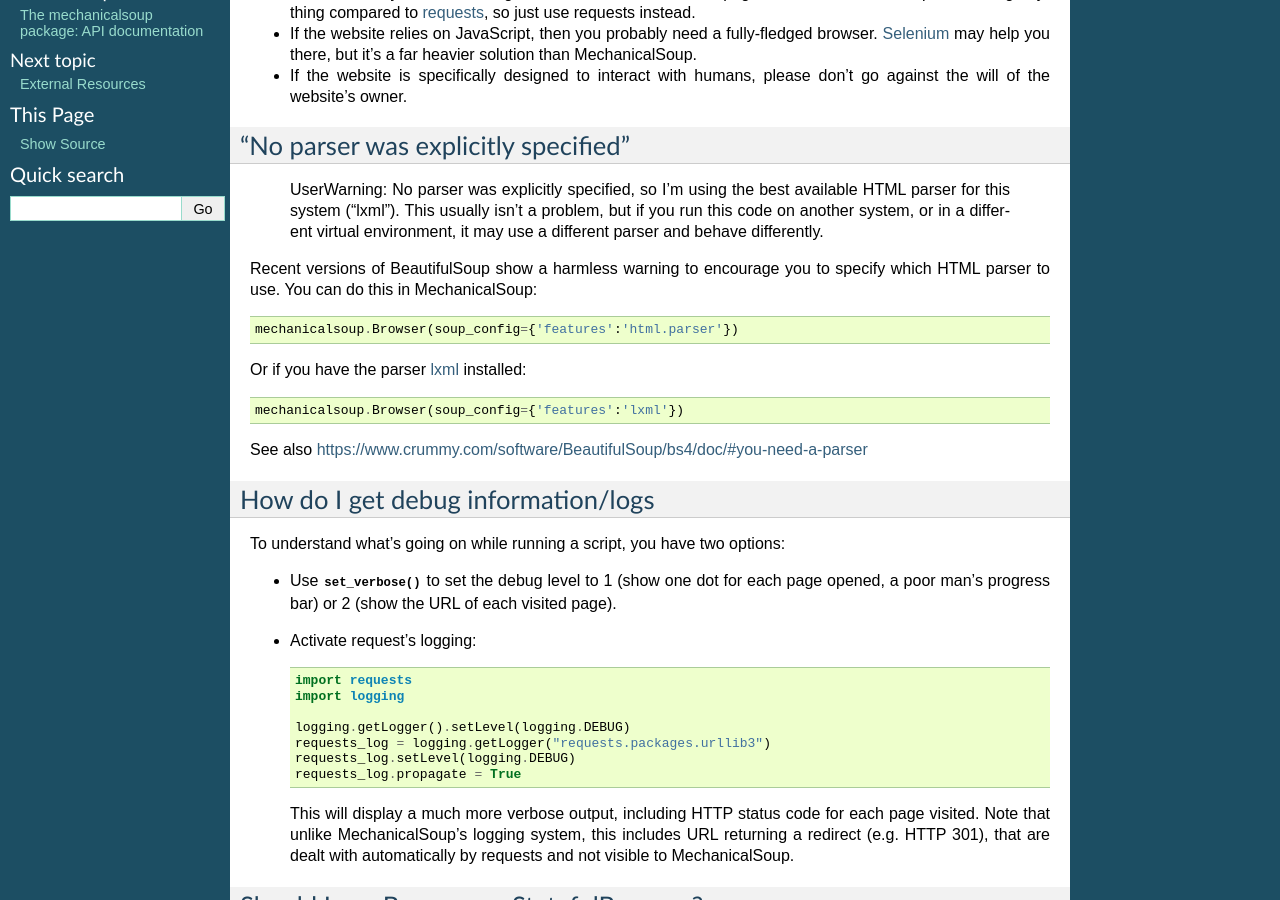
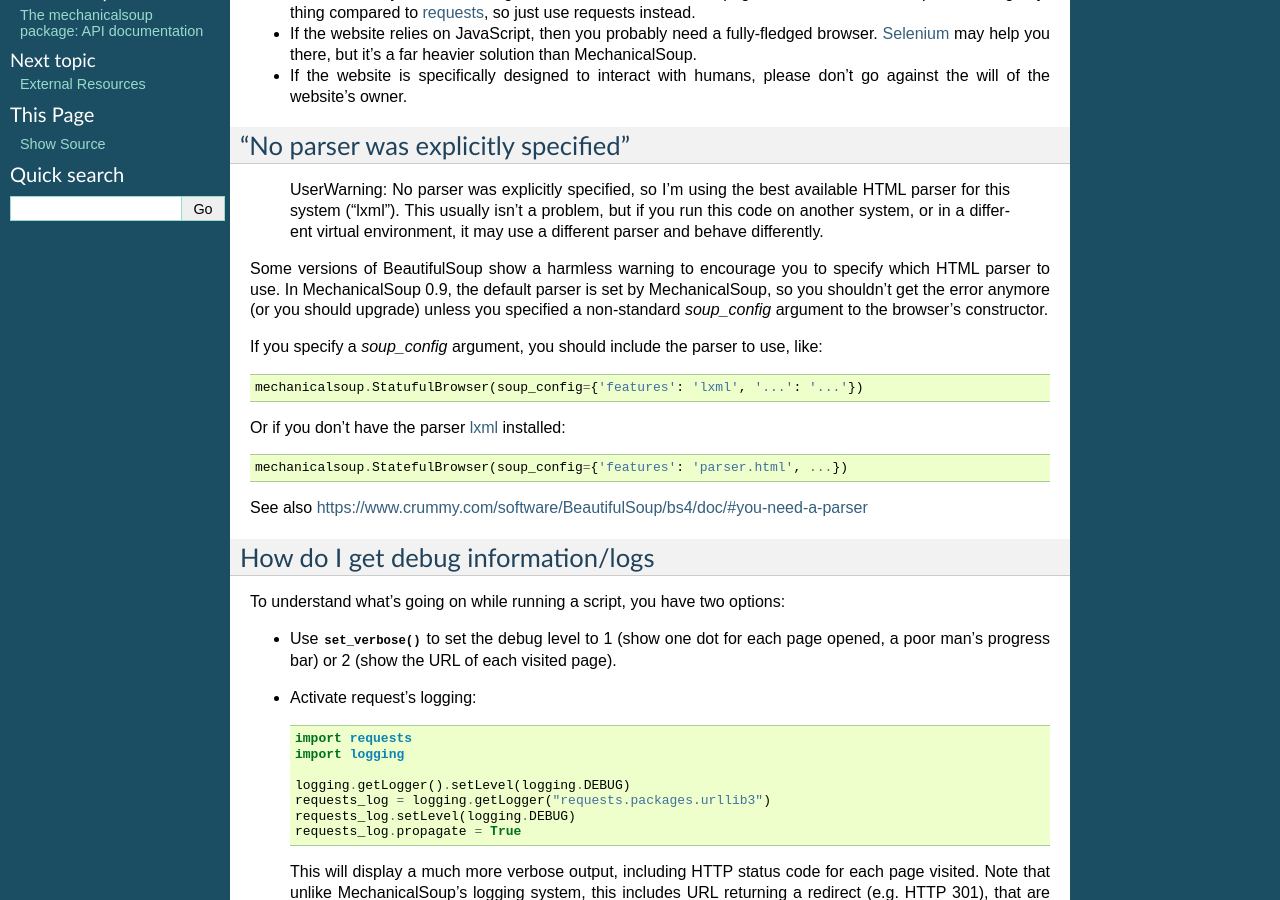
Before and after one commit to MechanicalSoup/MechanicalSoup, a Sphinx documentation site: the page built from docs/faq.rst, in a window 1280 px wide and 900 px high, scrolled down 360 px. Built offline with Sphinx 7.4.7, drawn with Linux system fonts in a browser that asks for light colours.

Commit message:
FAQ: "no parser specified" warning shouldn't happen
We now provide a default parser. It's still possible to get the warning,
but in different conditions.

```diff
--- a/docs/faq.rst
+++ b/docs/faq.rst
@@ -38,16 +38,21 @@ like:
     different virtual environment, it may use a different parser and
     behave differently.
 
-Recent versions of BeautifulSoup show a harmless warning to encourage
-you to specify which HTML parser to use. You can do this in
-MechanicalSoup::
+Some versions of BeautifulSoup show a harmless warning to encourage
+you to specify which HTML parser to use. In MechanicalSoup 0.9, the
+default parser is set by MechanicalSoup, so you shouldn't get the
+error anymore (or you should upgrade) unless you specified a
+non-standard `soup_config` argument to the browser's constructor.
 
-    mechanicalsoup.Browser(soup_config={'features':'html.parser'})
+If you specify a `soup_config` argument, you should include the parser
+to use, like::
 
-Or if you have the parser `lxml <http://lxml.de/installation.html>`__
-installed::
+    mechanicalsoup.StatufulBrowser(soup_config={'features': 'lxml', '...': '...'})
 
-    mechanicalsoup.Browser(soup_config={'features':'lxml'})
+Or if you don't have the parser `lxml
+<http://lxml.de/installation.html>`__ installed::
+
+    mechanicalsoup.StatefulBrowser(soup_config={'features': 'parser.html', ...})
 
 See also
 https://www.crummy.com/software/BeautifulSoup/bs4/doc/#you-need-a-parser
```
